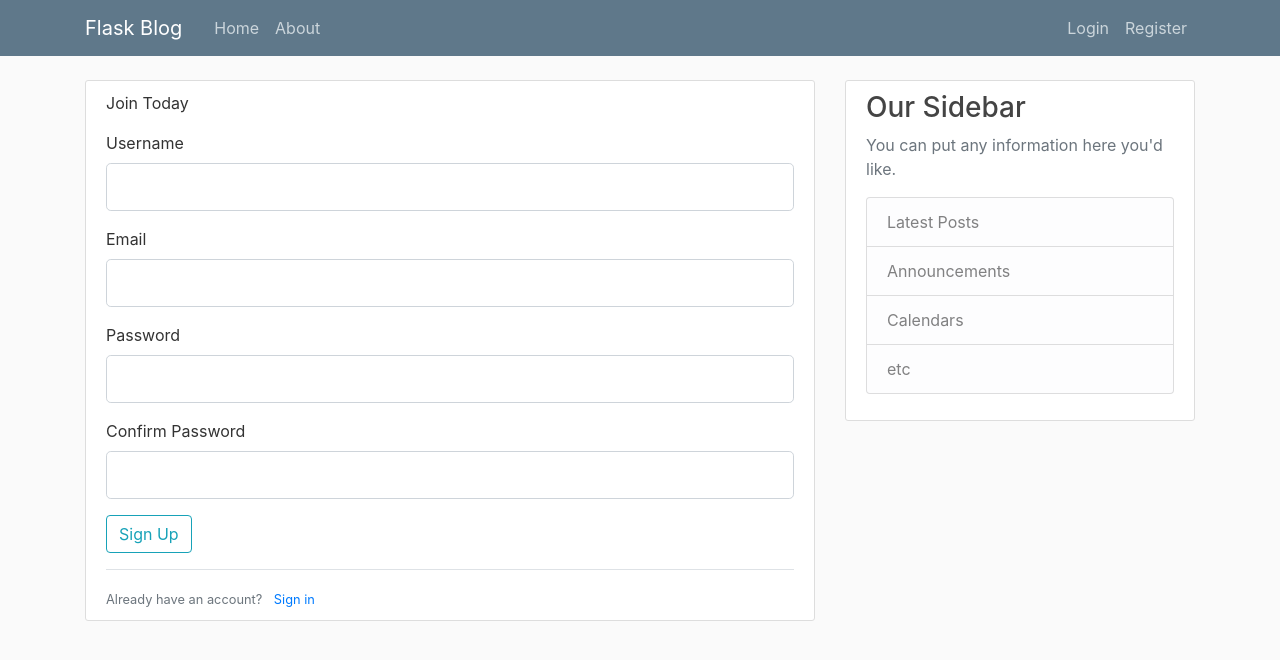
After one commit to yucehan57/flask-blog, a Flask app: page /register in a window 1280 px wide. The commit adds this page. Shown: the top 660 px of the page. Run offline with Flask 2, Linux system fonts and the light colour scheme; some libraries are stand-ins or nearby versions.

Commit message:
login & register logic added. modified templates

```diff
--- a/blog.py
+++ b/blog.py
@@ -1,16 +1,23 @@
-from flask import Flask, render_template, url_for
+from flask import Flask, render_template, url_for, flash, redirect
+from forms import RegistrationForm, LoginForm
+
 app = Flask(__name__)
+
+# python shell, import secrets, secrets.token_hex(16) >>>
+app.config['SECRET_KEY'] = 'f9e7c50f4f7870c02924dfdc626f9037'
 
 posts = [
     {
         'author': 'Yucehan Kucukmotor',
         'title': 'First Post',
         'content': 'What does the first post say?',
+        'date_posted': 'July 17, 2019'
     },
     {
         'author': 'Emircan Kucukmotor',
         'title': 'Second Post',
         'content': 'What does the second post say?',
+        'date_posted': 'July 18, 2019'
     }
 ]
 
@@ -23,6 +30,26 @@ def home_page():
 def about_page():
     return render_template('about.html')
 
+@app.route('/register', methods=['GET', 'POST'])
+def register():
+   form = RegistrationForm()
+   if form.validate_on_submit():
+       flash(f'Account created for {form.username.data}!', 'success')
+       return redirect(url_for('home_page'))
+   return render_template('register.html', title='Register', form=form)
+
+@app.route('/login', methods=['GET', 'POST'])
+def login():
+    form = LoginForm()
+    if form.validate_on_submit():
+        if form.email.data == 'admin@blog.com' and form.password.data == 'password':
+            flash('You have been logged in!', 'success')
+            return redirect(url_for('home_page'))
+        else:
+            flash('Login unsuccessful. Please check your username and password', 'danger')
+
+    return render_template('login.html', title='Login', form=form)
+
 
 if __name__ == "__main__":
     app.run(debug=True)
--- /dev/null
+++ b/forms.py
@@ -0,0 +1,24 @@
+from flask_wtf import FlaskForm
+from wtforms import StringField, PasswordField, SubmitField, BooleanField
+from wtforms.validators import DataRequired, Length, Email, EqualTo
+
+class RegistrationForm(FlaskForm):
+    username = StringField('Username',
+                            validators=[DataRequired(), Length(min=6, max=20)])
+    email = StringField('Email',
+                            validators=[DataRequired(), Email()])
+    password = PasswordField('Password',
+                            validators=[DataRequired()])
+    confirm_password = PasswordField('Confirm Password',
+                            validators=[DataRequired(), EqualTo('password',
+                            message='Passwords must match')])
+    submit = SubmitField('Sign Up')
+
+
+class LoginForm(FlaskForm):
+    email = StringField('Email',
+                            validators=[DataRequired(), Email()])
+    password = PasswordField('Password',
+                            validators=[DataRequired()])
+    remember = BooleanField('Remember Me')
+    submit = SubmitField('Log in')
--- a/templates/base.html
+++ b/templates/base.html
@@ -8,7 +8,7 @@
     <!-- Bootstrap CSS -->
     <link rel="stylesheet" href="https://stackpath.bootstrapcdn.com/bootstrap/4.3.1/css/bootstrap.min.css" integrity="sha384-ggOyR0iXCbMQv3Xipma34MD+dH/1fQ784/j6cY/iJTQUOhcWr7x9JvoRxT2MZw1T" crossorigin="anonymous">
 
-    <link rel='stylesheet' type='text/css' href='{{ url_for('static', filename='main.css') }}'
+    <link rel='stylesheet' type='text/css' href='{{ url_for('static', filename='main.css') }}'>
 
     {% if title %}
         <title>Flask Blog - {{ title }}</title>
@@ -26,13 +26,13 @@
         </button>
         <div class="collapse navbar-collapse" id="navbarToggle">
             <div class="navbar-nav mr-auto">
-            <a class="nav-item nav-link" href="/">Home</a>
-            <a class="nav-item nav-link" href="/about">About</a>
+            <a class="nav-item nav-link" href="{{ url_for('home_page') }}">Home</a>
+            <a class="nav-item nav-link" href="{{ url_for('about_page') }}">About</a>
             </div>
             <!-- Navbar Right Side -->
             <div class="navbar-nav">
-            <a class="nav-item nav-link" href="/login">Login</a>
-            <a class="nav-item nav-link" href="/register">Register</a>
+            <a class="nav-item nav-link" href="{{ url_for('login') }}">Login</a>
+            <a class="nav-item nav-link" href="{{ url_for('register') }}">Register</a>
             </div>
         </div>
         </div>
@@ -41,6 +41,15 @@
     <main role="main" class="container">
     <div class="row">
         <div class="col-md-8">
+        {% with messages = get_flashed_messages(with_categories=true) %}
+            {% if messages %}
+                {% for category, message in messages %}
+                    <div class='alert alert-{{ category }}'>
+                        {{ message}}
+                    </div>
+                {% endfor %}
+            {% endif %}
+        {% endwith %}
         {% block content %}{% endblock %}
         </div>
         <div class="col-md-4">
--- /dev/null
+++ b/templates/register.html
@@ -0,0 +1,83 @@
+{% extends 'base.html' %}
+
+{% block content %}
+    <div class='content-section'>
+        <form action="" method="POST">
+            {{ form.hidden_tag() }}
+
+            <fieldset class='form-group'
+                <legend class='border-bottom mb-4'>Join Today</legend>
+            </fieldset>
+
+            <div class='form-group'>
+                {{ form.username.label(class='form-control-label') }}
+
+                {% if form.username.errors %}
+                    {{ form.username(class='form-control form-control-lg is-invalid') }}
+                    <div class='invalid-feedback'>
+                        {% for error in form.username.errors %}
+                            <span> {{ error }} </span>
+                        {% endfor %}
+                    </div>
+                {% else %}
+                    {{ form.username(class='form-control form-control-lg') }}
+                {% endif %}
+
+            </div>
+            <div class='form-group'>
+                {{ form.email.label(class='form-control-label') }}
+
+                {% if form.email.errors %}
+                    {{ form.email(class='form-control form-control-lg is-invalid') }}
+                    <div class='invalid-feedback'>
+                        {% for error in form.email.errors %}
+                            <span> {{ error }} </span>
+                        {% endfor %}
+                    </div>
+                {% else %}
+                    {{ form.email(class='form-control form-control-lg') }}
+                {% endif %}
+
+            </div>
+            <div class='form-group'>
+                {{ form.password.label(class='form-control-label') }}
+
+                {% if form.password.errors %}
+                    {{ form.password(class='form-control form-control-lg is-invalid') }}
+                    <div class='invalid-feedback'>
+                        {% for error in form.password.errors %}
+                            <span> {{ error }} </span>
+                        {% endfor %}
+                    </div>
+                {% else %}
+                    {{ form.password(class='form-control form-control-lg') }}
+                {% endif %}
+
+            </div>
+            <div class='form-group'>
+                {{ form.confirm_password.label(class='form-control-label') }}
+
+                {% if form.confirm_password.errors %}
+                    {{ form.confirm_password(class='form-control form-control-lg is-invalid') }}
+                    <div class='invalid-feedback'>
+                        {% for error in form.confirm_password.errors %}
+                            <span> {{ error }} </span>
+                        {% endfor %}
+                    </div>
+                {% else %}
+                    {{ form.confirm_password(class='form-control form-control-lg') }}
+                {% endif %}
+
+            </div>
+            <div class='form-group'>
+                {{ form.submit(class='btn btn-outline-info')}}
+            </div>
+
+        </form>
+    <div class='border-top pt-3'>
+        <small class='text-muted'>
+            Already have an account? <a class='ml-2' href='{{ url_for('login') }}'>Sign in</a>
+        </small>
+    </div>
+    </div>
+{% endblock content %}
```
Also changed, not shown: templates/home.html (+10 -6 lines), templates/login.html (added, +60 -0 lines).
